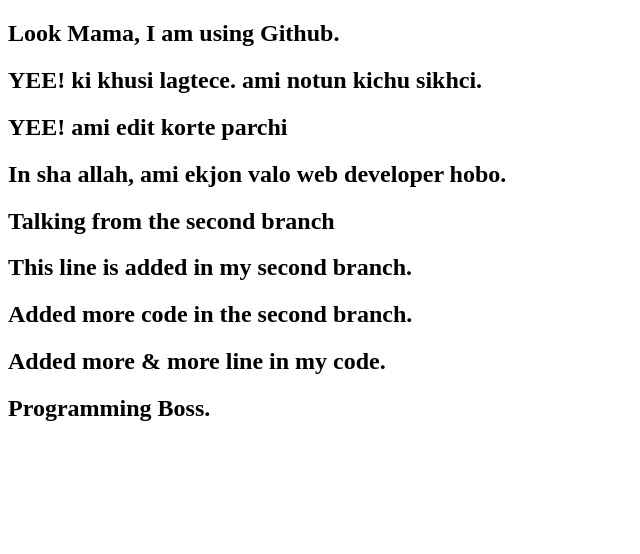
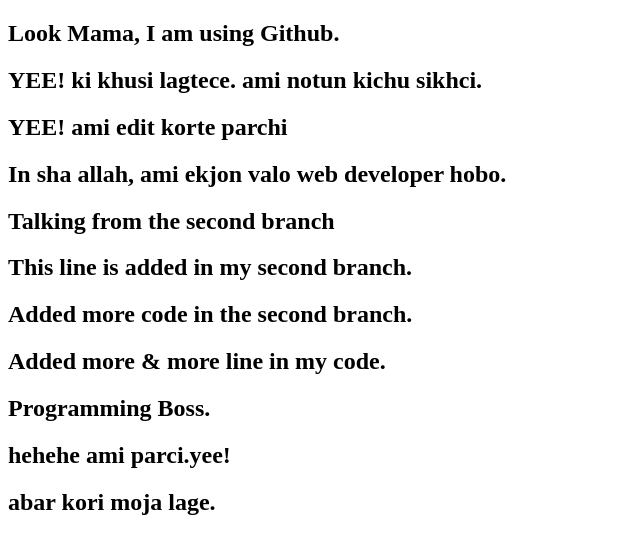
Before and after one commit to Rifat91/My-first-repository, a plain HTML site: page index.html in a window 1280 px wide. Shown: the whole page, without its empty margins (0-640 px from the left). Drawn offline with Linux system fonts and the light colour scheme.

Commit message:
another changes

```diff
--- a/index.html
+++ b/index.html
@@ -15,6 +15,8 @@
     <h2>Added more code in the second branch.</h2>
     <h2>Added more & more line in my code.</h2>
     <h2>Programming Boss.</h2>
+    <h2>hehehe ami parci.yee!</h2>
+    <h2>abar kori moja lage.</h2>
 
 </body>
 </html>
```
